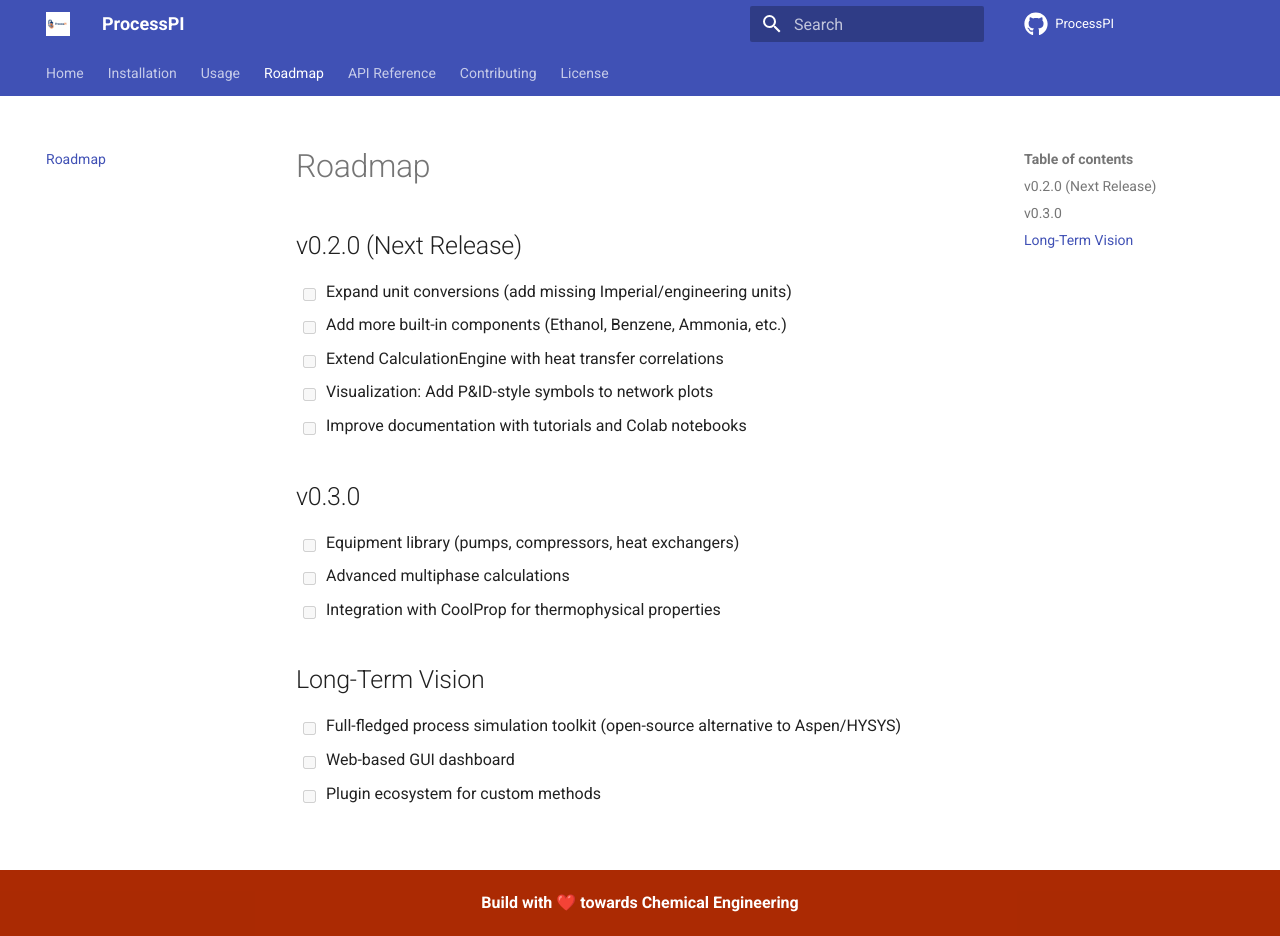
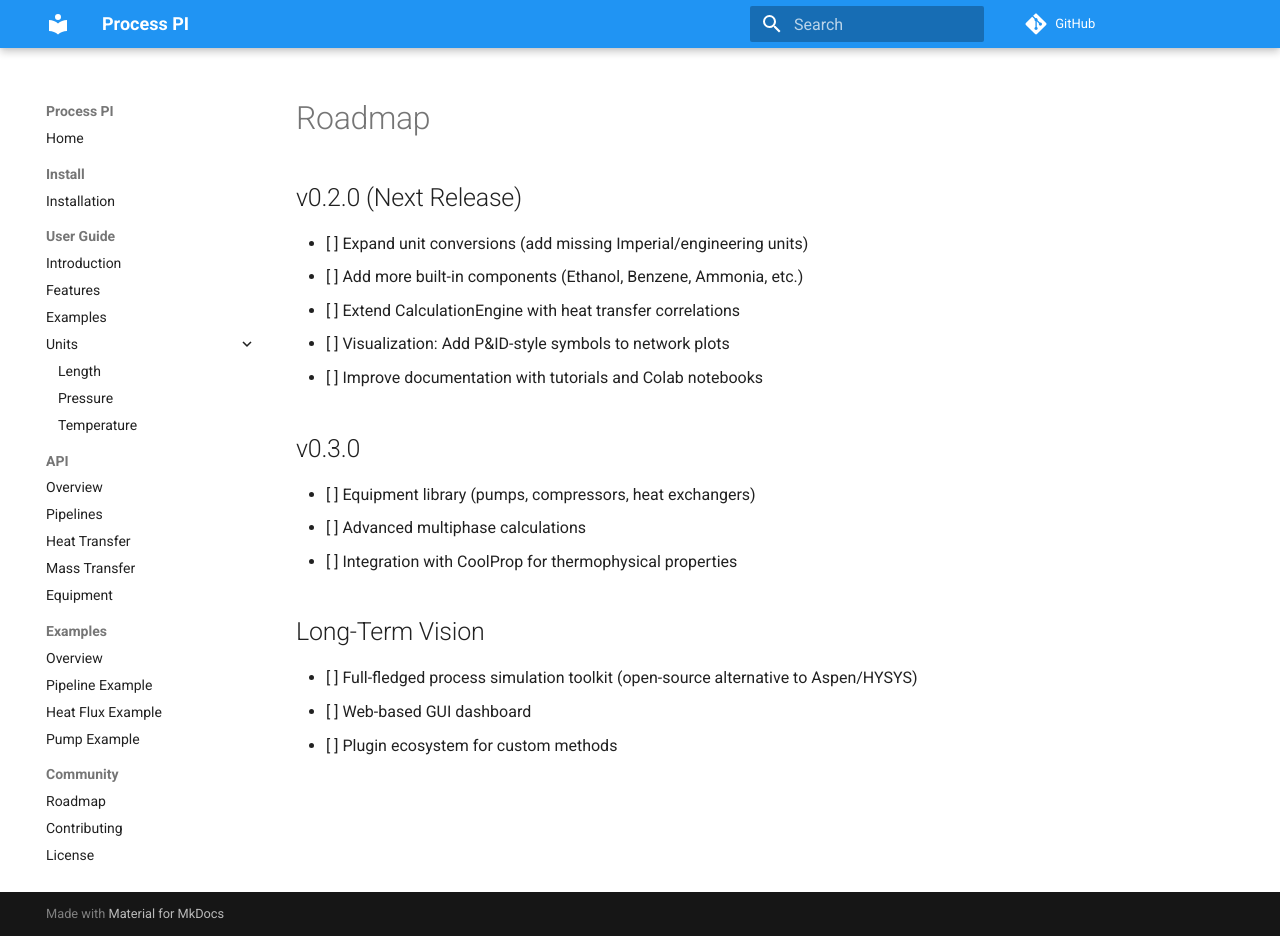
Before and after one commit to varma666/ProcessPi, an MkDocs documentation site: the page built from docs/roadmap.md, in a window 1280 px wide and 936 px high. Built offline with MkDocs 1.6.1 and Material for MkDocs 9.7.7, drawn with Linux system fonts in a browser that asks for light colours; comment, search, counter and statistics services are not loaded.

Commit message:
Update mkdocs.yml

```diff
--- a/mkdocs.yml
+++ b/mkdocs.yml
@@ -1,69 +1,53 @@
-site_name: ProcessPI
-site_description: "Chemical Engineering Toolkit"
-site_author: Raviteja Varma Nadimpalli
+site_name: Process PI
+site_url: https://processpi.org
 repo_url: https://github.com/varma666/ProcessPi
-repo_name: ProcessPI
-edit_uri: blob/main/docs/
-site_url: https://varma666.github.io/ProcessPi/
+repo_name: GitHub
 
 theme:
   name: material
-  logo: assets/logo.png
-  favicon: assets/logo.png
-  custom_dir: docs/overrides       # For template overrides (header/footer)
   features:
-    - navigation.tabs
+    - navigation.top
     - navigation.sections
     - navigation.expand
-    - content.code.copy
-    - search.highlight
-    - search.suggest
+    - navigation.tracking
+    - toc.integrate   # integrates toc into sidebar only inside docs
   palette:
-    primary:
-      main: "#212366"
-      text: "white"
-    accent:
-      main: "#E46216"
-      text: "white"
-    scheme: default
+    - scheme: default
+      primary: blue
+      accent: indigo
+    - scheme: slate
+      primary: blue
+      accent: indigo
   font:
     text: Roboto
     code: Roboto Mono
-  icon:
-    repo: fontawesome/brands/github
-  extra_css:
-    - css/custom.css               # Custom CSS for spacing, footer, etc.
-
-extra:
-  footer: "Made with ❤️ towards Chemical Engineering"  # Tagline in footer
 
 nav:
   - Home: index.md
-  - Installation: installation.md
-  - Usage:
-      - Units: usage/units.md
-      - Components: usage/components.md
-      - Pipelines & Networks: usage/pipelines.md
-      - Calculations: usage/calculations.md
-  - Roadmap: roadmap.md
-  - API Reference: api_reference.md
-  - Contributing: contributing.md
-  - License: license.md
-
-plugins:
-  - search
-  - mkdocstrings:
-      handlers:
-        python:
-          options:
-            show_source: true
-            docstring_style: google
-
-markdown_extensions:
-  - admonition
-  - toc:
-      permalink: true
-  - pymdownx.tasklist
-  - pymdownx.highlight
-  - pymdownx.superfences
-  - pymdownx.details
+  - Install:
+      - Installation: getting-started/installation.md
+  - User Guide:
+      - Introduction: user-guide/introduction.md
+      - Features: user-guide/features.md
+      - Examples: user-guide/examples.md
+      - Units:
+          - Length: user-guide/units/length.md
+          - Pressure: user-guide/units/pressure.md
+          - Temperature: user-guide/units/temperature.md
+  - API:
+      - Overview: api/index.md
+      - Pipelines: api/pipelines.md
+      - Heat Transfer: api/heat-transfer.md
+      - Mass Transfer: api/mass-transfer.md
+      - Equipment: api/equipment.md
+  - Examples:
+      - Overview: examples/index.md
+      - Pipeline Example: examples/pipeline-example.md
+      - Heat Flux Example: examples/heatflux-example.md
+      - Pump Example: examples/pump-example.md
+  - Community:
+      - Roadmap: about/roadmap.md
+      - Contributing: about/contributing.md
+      - License: about/license.md
+      - Changelog: about/changelog.md
+  - GitHub: https://github.com/varma666/ProcessPi
```
